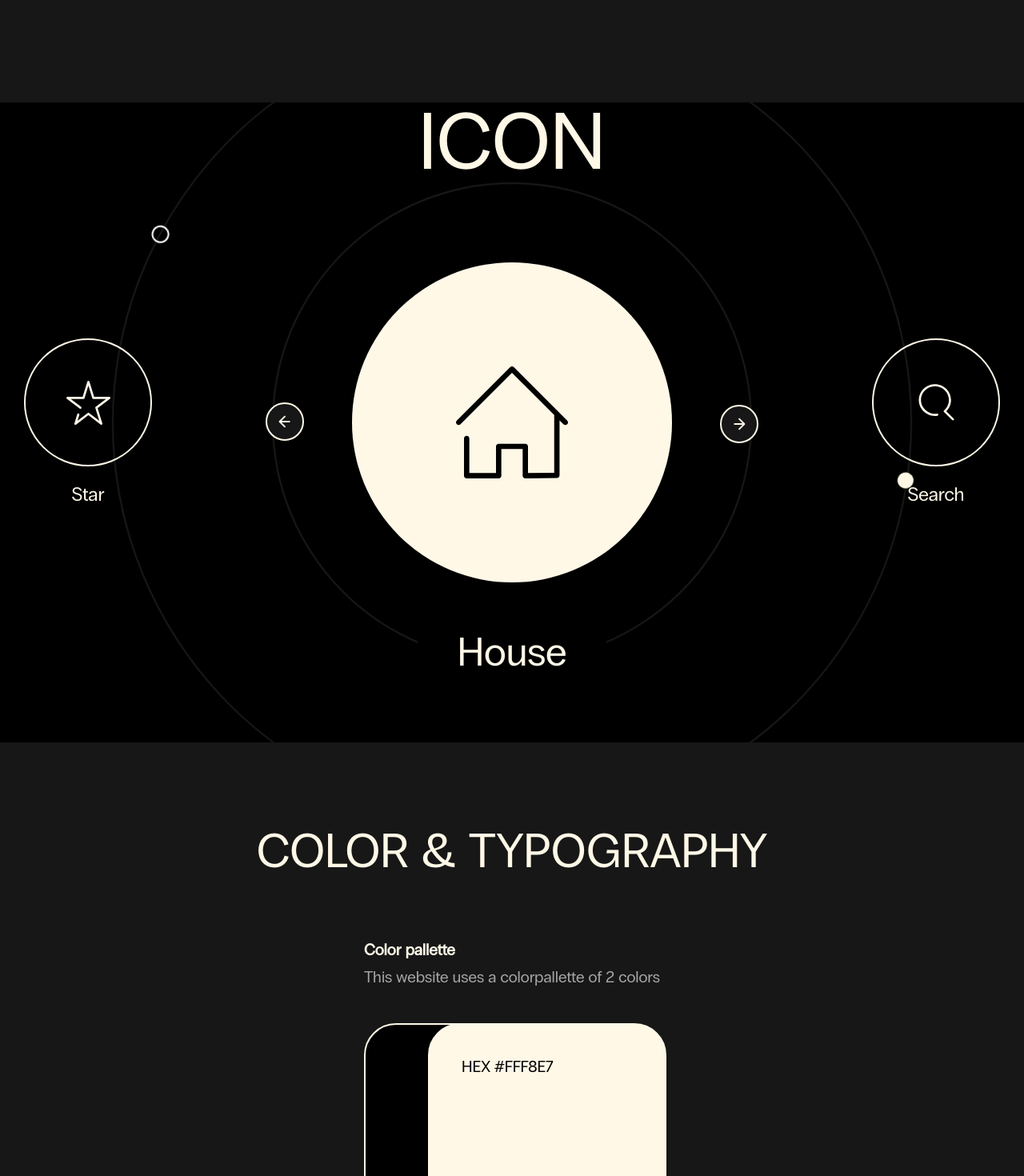
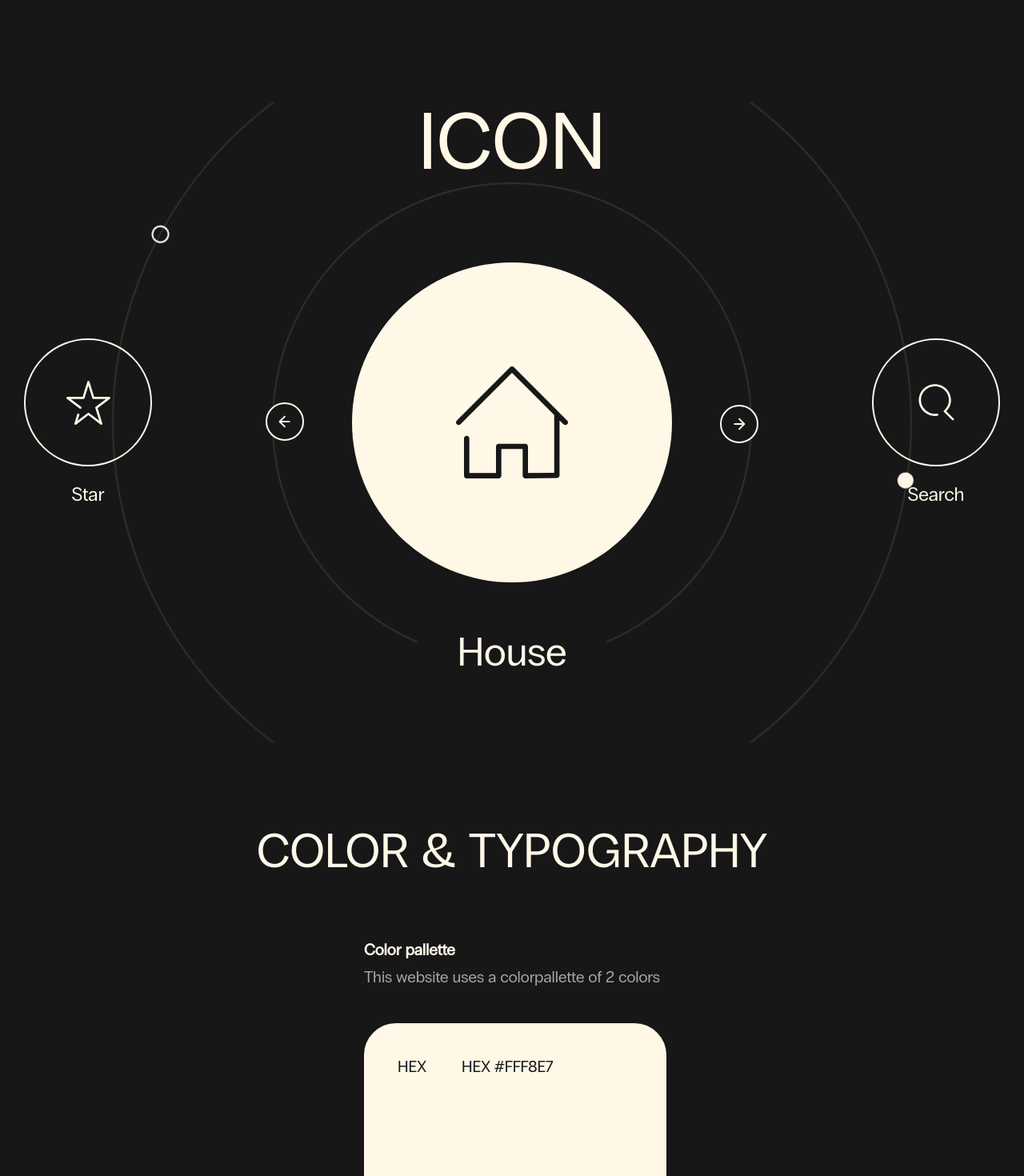
Before and after one commit to sienna0715/foorloop, a React (Vite) app: page / in a window 1280 px wide. Shown: the part 2340-3810 px from the top of the page at 80% size. Built offline with nearby package versions, Linux system fonts and the light colour scheme.

Commit message:
✏️style/팔레트 import 변경

```diff
--- a/src/components/main/MainC&TColor.tsx
+++ b/src/components/main/MainC&TColor.tsx
@@ -1,6 +1,6 @@
 import { useState } from 'react';
 import { styled } from 'styled-components';
-import { PALETTE_COMPONENT } from '../../styles/colors';
+import { PALLETTE_MAIN } from '../../styles/colors';
 import { FONT_STYLE_V1 } from '../../styles/fontStyles';
 import { BREAKPOINTDESKTOP, BREAKPOINTTABLET } from '../../breakpoint';
 
@@ -19,7 +19,7 @@ const Title = styled.div`
   margin-bottom: 1rem;
   ${FONT_STYLE_V1.text.text_20_medium}
   font-weight: 900;
-  color: ${PALETTE_COMPONENT.primary_beige};
+  color: ${PALLETTE_MAIN.sub_main};
   @media screen and (max-width: ${BREAKPOINTTABLET}px) {
     ${FONT_STYLE_V1.text.text_12_medium}
   }
@@ -29,7 +29,7 @@ const TitleInfo = styled.div`
   margin-bottom: 4.6rem;
   ${FONT_STYLE_V1.text.text_20_medium}
   font-weight: 400;
-  color: ${PALETTE_COMPONENT.gray04};
+  color: ${PALLETTE_MAIN.gray};
   @media screen and (max-width: ${BREAKPOINTTABLET}px) {
     ${FONT_STYLE_V1.text.text_12_medium}
   }
@@ -41,13 +41,11 @@ const Item = styled.div`
 
 const BlackColor = styled.div<{ ishover: string }>`
   padding: 4rem;
-  border: 2px solid ${PALETTE_COMPONENT.primary_beige};
+  border: 2px solid ${PALLETTE_MAIN.sub_main};
   border-radius: 4rem;
-  background-color: ${PALETTE_COMPONENT.primary_black};
+  background-color: ${PALLETTE_MAIN.sub_main};
   color: ${(props) =>
-    props.ishover === 'true'
-      ? PALETTE_COMPONENT.primary_beige
-      : PALETTE_COMPONENT.primary_black};
+    props.ishover === 'true' ? PALLETTE_MAIN.sub_main : PALLETTE_MAIN.main};
   transition: all 0.5s 0.5s;
   transition: margin 1s;
   @media screen and (max-width: ${BREAKPOINTDESKTOP}px) {
@@ -69,10 +67,10 @@ const BeigeColor = styled.div<{ ishover: string }>`
   position: absolute;
   padding: 4rem;
   margin-left: ${(props) => (props.ishover === 'true' ? '41.6rem' : '12rem')};
-  border: 2px solid ${PALETTE_COMPONENT.primary_beige};
+  border: 2px solid ${PALLETTE_MAIN.sub_main};
   border-radius: 4rem;
-  background-color: ${PALETTE_COMPONENT.primary_beige};
-  color: ${PALETTE_COMPONENT.primary_black};
+  background-color: ${PALLETTE_MAIN.sub_main};
+  color: ${PALLETTE_MAIN.main};
   transition: all 1s;
   @media screen and (max-width: ${BREAKPOINTDESKTOP}px) {
     margin-left: ${(props) => (props.ishover === 'true' ? '30.6rem' : '8rem')};
--- a/src/components/main/MainC&TTypographyF.tsx
+++ b/src/components/main/MainC&TTypographyF.tsx
@@ -1,5 +1,5 @@
 import { styled } from 'styled-components';
-import { PALETTE_COMPONENT } from '../../styles/colors';
+import { PALLETTE_MAIN } from '../../styles/colors';
 import { FONT_STYLE_V1 } from '../../styles/fontStyles';
 import { BREAKPOINTMOBILE, BREAKPOINTTABLET } from '../../breakpoint';
 
@@ -7,7 +7,7 @@ const Container = styled.div`
   margin-top: 23rem;
   ${FONT_STYLE_V1.text.text_200_medium}
   font-weight: 400;
-  color: ${PALETTE_COMPONENT.primary_beige};
+  color: ${PALLETTE_MAIN.sub_main};
   @media screen and (max-width: ${BREAKPOINTTABLET}px) {
     margin-top: 13.8rem;
     ${FONT_STYLE_V1.text.text_120_medium}
--- a/src/components/main/MainC&TTypographyL.tsx
+++ b/src/components/main/MainC&TTypographyL.tsx
@@ -1,5 +1,5 @@
 import { styled } from 'styled-components';
-import { PALETTE_COMPONENT } from '../../styles/colors';
+import { PALLETTE_MAIN } from '../../styles/colors';
 import { FONT_STYLE_V1 } from '../../styles/fontStyles';
 import { BREAKPOINTMOBILE, BREAKPOINTTABLET } from '../../breakpoint';
 
@@ -7,7 +7,7 @@ const Container = styled.div`
   margin-top: 13.2rem;
   ${FONT_STYLE_V1.text.text_60_medium}
   font-weight: 400;
-  color: ${PALETTE_COMPONENT.primary_beige};
+  color: ${PALLETTE_MAIN.sub_main};
   @media screen and (max-width: ${BREAKPOINTTABLET}px) {
     margin-top: 7.8rem;
     ${FONT_STYLE_V1.text.text_30_medium}
--- a/src/components/main/MainC&TTypographyT.tsx
+++ b/src/components/main/MainC&TTypographyT.tsx
@@ -1,5 +1,5 @@
 import { styled } from 'styled-components';
-import { PALETTE_COMPONENT } from '../../styles/colors';
+import { PALLETTE_MAIN } from '../../styles/colors';
 import { FONT_STYLE_V1 } from '../../styles/fontStyles';
 import { BREAKPOINTMOBILE, BREAKPOINTTABLET } from '../../breakpoint';
 
@@ -7,7 +7,7 @@ const Container = styled.div`
   margin-top: 28.4rem;
   ${FONT_STYLE_V1.text.text_80_medium}
   font-weight: 400;
-  color: ${PALETTE_COMPONENT.primary_beige};
+  color: ${PALLETTE_MAIN.sub_main};
   @media screen and (max-width: ${BREAKPOINTTABLET}px) {
     margin-top: 17.2rem;
     ${FONT_STYLE_V1.text.text_40_medium}
--- a/src/components/main/MainC&TTypographyTitle.tsx
+++ b/src/components/main/MainC&TTypographyTitle.tsx
@@ -1,6 +1,6 @@
 import { useEffect, useState } from 'react';
 import { styled } from 'styled-components';
-import { PALETTE_COMPONENT } from '../../styles/colors';
+import { PALLETTE_MAIN } from '../../styles/colors';
 import { FONT_STYLE_V1 } from '../../styles/fontStyles';
 import { BREAKPOINTMOBILE, BREAKPOINTTABLET } from '../../breakpoint';
 
@@ -16,9 +16,7 @@ const Container = styled.div<{ isselect: string }>`
   font-weight: ${(props) => (props.isselect === 'true' ? 900 : 400)};
   text-align: center;
   color: ${(props) =>
-    props.isselect === 'true'
-      ? PALETTE_COMPONENT.primary_beige
-      : PALETTE_COMPONENT.gray04};
+    props.isselect === 'true' ? PALLETTE_MAIN.sub_main : PALLETTE_MAIN.gray};
   cursor: pointer;
   @media screen and (max-width: ${BREAKPOINTTABLET}px) {
     ${FONT_STYLE_V1.text.text_14_medium}
--- a/src/components/main/MainComponentItem.tsx
+++ b/src/components/main/MainComponentItem.tsx
@@ -1,5 +1,5 @@
 import { styled } from 'styled-components';
-import { PALETTE_COMPONENT } from '../../styles/colors';
+import { PALLETTE_MAIN } from '../../styles/colors';
 import ArrowButton from '../ArrowButton';
 import { FONT_STYLE_V1 } from '../../styles/fontStyles';
 import { BREAKPOINTTABLET } from '../../breakpoint';
@@ -13,9 +13,9 @@ const Container = styled.div`
   display: flex;
   flex-direction: column;
   justify-content: space-between;
-  border: 2px solid ${PALETTE_COMPONENT.primary_beige};
+  border: 2px solid ${PALLETTE_MAIN.sub_main};
   border-radius: 6rem;
-  background-color: ${PALETTE_COMPONENT.primary_black};
+  background-color: ${PALLETTE_MAIN.main};
   cursor: pointer;
   @media screen and (max-width: ${BREAKPOINTTABLET}px) {
     width: 21.6rem;
@@ -34,10 +34,10 @@ const Title = styled.div`
   justify-content: center;
   align-items: center;
   border-radius: 1.8rem;
-  background-color: ${PALETTE_COMPONENT.primary_beige};
+  background-color: ${PALLETTE_MAIN.sub_main};
   ${FONT_STYLE_V1.text.text_16_medium}
   font-weight: 400;
-  color: ${PALETTE_COMPONENT.primary_black};
+  color: ${PALLETTE_MAIN.main};
   @media screen and (max-width: ${BREAKPOINTTABLET}px) {
     width: 5.76rem;
     height: 2.16rem;
--- a/src/components/main/MainComponentTitle.tsx
+++ b/src/components/main/MainComponentTitle.tsx
@@ -1,5 +1,5 @@
 import { styled } from 'styled-components';
-import { PALETTE_COMPONENT } from '../../styles/colors';
+import { PALLETTE_MAIN } from '../../styles/colors';
 import { FONT_STYLE_V1 } from '../../styles/fontStyles';
 import { BREAKPOINTTABLET } from '../../breakpoint';
 
@@ -9,7 +9,7 @@ const Container = styled.div`
   ${FONT_STYLE_V1.text.text_100_medium}
   font-weight: 400;
   text-align: center;
-  color: ${PALETTE_COMPONENT.primary_beige};
+  color: ${PALLETTE_MAIN.sub_main};
   @media screen and (max-width: 1024px) {
     ${FONT_STYLE_V1.text.text_80_medium}
   }
--- a/src/components/main/MainIconBackground.tsx
+++ b/src/components/main/MainIconBackground.tsx
@@ -1,5 +1,5 @@
 import { styled, keyframes } from 'styled-components';
-import { PALETTE_COMPONENT } from '../../styles/colors';
+import { PALLETTE_MAIN } from '../../styles/colors';
 import { BREAKPOINTMOBILE, BREAKPOINTTABLET } from '../../breakpoint';
 
 const rotate = keyframes`
@@ -18,7 +18,7 @@ const Container = styled.div`
   display: flex;
   justify-content: center;
   align-items: center;
-  background-color: ${PALETTE_COMPONENT.primary_black};
+  background-color: ${PALLETTE_MAIN.main};
   overflow: hidden;
 `;
 
--- a/src/components/main/MainIconList.tsx
+++ b/src/components/main/MainIconList.tsx
@@ -1,6 +1,6 @@
 import { useEffect, useState } from 'react';
 import { styled } from 'styled-components';
-import { PALETTE_COMPONENT } from '../../styles/colors';
+import { PALLETTE_MAIN } from '../../styles/colors';
 import data from '../../data/iconData';
 import ArrowButton from '../ArrowButton';
 import { BREAKPOINTMOBILE, BREAKPOINTTABLET } from '../../breakpoint';
@@ -21,7 +21,7 @@ const Title = styled.div`
   ${FONT_STYLE_V1.text.text_100_medium}
   font-weight: 400;
   line-height: 4rem;
-  color: ${PALETTE_COMPONENT.primary_beige};
+  color: ${PALLETTE_MAIN.sub_main};
   @media screen and (max-width: ${BREAKPOINTTABLET}px) {
     margin-bottom: 55rem;
     font-size: 6rem;
@@ -91,7 +91,7 @@ const SideListContentItemIcon = styled.div`
   display: flex;
   justify-content: center;
   align-items: center;
-  border: 2px solid ${PALETTE_COMPONENT.primary_beige};
+  border: 2px solid ${PALLETTE_MAIN.sub_main};
   border-radius: 50%;
   @media screen and (max-width: ${BREAKPOINTTABLET}px) {
     width: 8rem;
@@ -115,7 +115,7 @@ const SideListContentItemText = styled.div`
   height: 3rem;
   ${FONT_STYLE_V1.text.text_24_medium}
   font-weight: 400;
-  color: ${PALETTE_COMPONENT.primary_beige};
+  color: ${PALLETTE_MAIN.sub_main};
   @media screen and (max-width: ${BREAKPOINTTABLET}px) {
     font-size: 1.2rem;
   }
@@ -153,7 +153,7 @@ const SelectIconImg = styled.div`
   justify-content: center;
   align-items: center;
   border-radius: 50%;
-  background-color: ${PALETTE_COMPONENT.primary_beige};
+  background-color: ${PALLETTE_MAIN.sub_main};
 
   @media screen and (max-width: ${BREAKPOINTTABLET}px) {
     width: 20rem;
@@ -182,11 +182,11 @@ const SelectIconText = styled.div`
   align-items: center;
   ${FONT_STYLE_V1.text.text_50_medium}
   font-weight: 400;
-  color: ${PALETTE_COMPONENT.primary_beige};
+  color: ${PALLETTE_MAIN.sub_main};
 
   > div {
     padding: 2rem 5rem;
-    background-color: ${PALETTE_COMPONENT.primary_black};
+    background-color: ${PALLETTE_MAIN.main};
   }
 
   @media screen and (max-width: ${BREAKPOINTTABLET}px) {
@@ -302,7 +302,7 @@ function MainIconList() {
               >
                 <SideListContentItemIcon
                   dangerouslySetInnerHTML={{
-                    __html: prevData.icon(PALETTE_COMPONENT.primary_beige, 55),
+                    __html: prevData.icon(PALLETTE_MAIN.sub_main, 55),
                   }}
                 />
                 <SideListContentItemText>
@@ -319,7 +319,7 @@ function MainIconList() {
               >
                 <SideListContentItemIcon
                   dangerouslySetInnerHTML={{
-                    __html: nextData.icon(PALETTE_COMPONENT.primary_beige, 55),
+                    __html: nextData.icon(PALLETTE_MAIN.sub_main, 55),
                   }}
                 />
                 <SideListContentItemText>
@@ -340,7 +340,7 @@ function MainIconList() {
         <SelectIcon>
           <SelectIconImg
             dangerouslySetInnerHTML={{
-              __html: selectDatas.icon(PALETTE_COMPONENT.primary_black, 140),
+              __html: selectDatas.icon(PALLETTE_MAIN.main, 140),
             }}
           />
           <SelectIconText>
--- a/src/styles/colors.ts
+++ b/src/styles/colors.ts
@@ -14,4 +14,5 @@ export const PALLETTE_MAIN = {
   main: '#171717',
   sub_main: '#FFF8E7',
   code: '#1d1f21',
+  gray: '#A5A5A5',
 };
```
